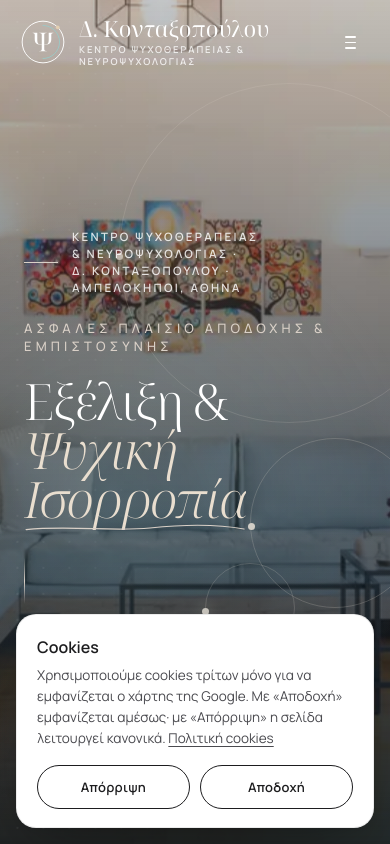
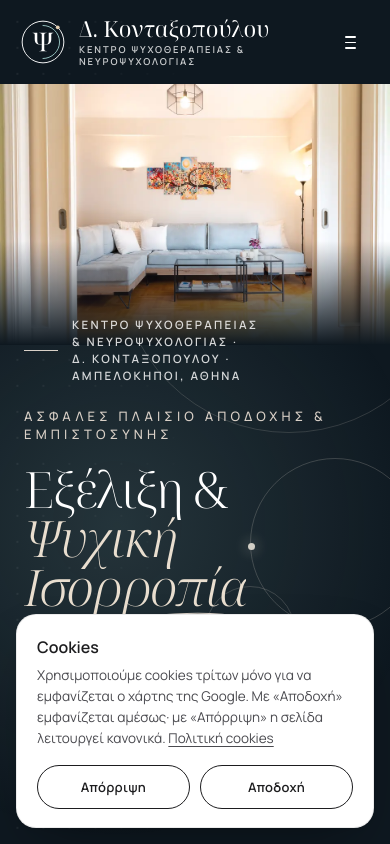
Before and after one commit to agelmet/KONTAKSOPOULOU, a plain HTML site: page index.html in a window 390 px wide. Shown: the top 844 px of the page. Drawn offline with Linux system fonts and the light colour scheme.

Commit message:
Phone hero fit: photo shown whole above the text on phones; desktop unchanged [skip netlify]
Co-Authored-By: Claude Opus 5.5 <noreply@anthropic.com>
Claude-Session: https://claude.ai/code/session_01TAdDcsEmgUgJ1rLWKDs9Ds

```diff
--- a/index.html
+++ b/index.html
@@ -44,7 +44,13 @@
 @media (prefers-reduced-motion:reduce){.advon-ck{animation:none}}
 </style>
 <script type="application/ld+json" id="advon-webpage">{"@context":"https://schema.org","@type":"WebPage","@id":"https://dkontaxopoulou.gr/#webpage","url":"https://dkontaxopoulou.gr/","name":"Κέντρο Ψυχοθεραπείας & Νευροψυχολογίας Αμπελόκηποι | Δ. Κονταξοπούλου","inLanguage":"el","dateModified":"2026-11-11","description":"Κέντρο ψυχοθεραπείας & νευροψυχολογίας στους Αμπελοκήπους, Αθήνα. Ψυχοθεραπεία CBT, DBT, Συστημική, EMDR και νευροψυχολογική αξιολόγηση. Μιχαλακοπούλου 155.","isPartOf":{"@id":"#website"},"about":{"@id":"#practice"}}</script>
-</head>
+<style id="phone-fit">@media (max-width:760px){
+#top.hero{min-height:0!important;height:auto!important;display:flex!important;flex-direction:column;background:#0e1820}
+#top .hero-ph{position:relative!important;inset:auto!important;height:auto!important;margin-top:84px;order:-1;transform:none!important;z-index:0!important}
+#top .hero-ph img{position:static!important;width:100%!important;height:auto!important;object-fit:contain!important;transform:none!important;animation:none!important;display:block;filter:none!important}
+#top .hero-ph::before{display:none!important}
+#top .hero-ph::after{content:""!important;position:absolute!important;left:0!important;right:0!important;top:auto!important;bottom:-1px!important;height:40%!important;background:linear-gradient(rgba(14,24,32,0),#0e1820)!important;display:block!important;opacity:1!important}
+#top .hero-in{padding-top:0!important;margin-top:-28px;min-height:0!important;padding-bottom:44px}}</style></head>
 <body>
 <a class="vh" href="#main">Μετάβαση στο περιεχόμενο</a>
 <div class="intro" aria-hidden="true"><div class="cols"></div><div class="stage"><div><svg class="mk" viewBox="0 0 64 64" aria-hidden="true"><circle class="r1" cx="32" cy="32" r="29" pathLength="1"/><path class="r2" pathLength="1" d="M32 9a23 23 0 0 1 0 46"/><path class="ps" transform="translate(17.1 44.85) scale(.036 -.036)" d="M271 0V10H284Q311 10 329.5 18.0Q348 26 357.0 42.0Q366 58 366 82V249H333Q259 249 212.0 267.5Q165 286 139.5 318.0Q114 350 104.0 390.5Q94 431 94 476V632Q94 664 83.0 679.0Q72 694 53.5 699.0Q35 704 12 704V714H193V441Q193 378 205.5 337.5Q218 297 250.5 278.0Q283 259 343 259H366V636Q366 659 357.0 674.0Q348 689 329.5 696.5Q311 704 284 704H271V714H557V704H544Q517 704 498.5 696.0Q480 688 471.0 672.0Q462 656 462 632V259H485Q546 259 578.0 278.0Q610 297 622.5 337.5Q635 378 635 441V714H816V704Q794 704 775.0 699.0Q756 694 745.0 679.0Q734 664 734 632V476Q734 431 724.0 390.5Q714 350 688.5 318.0Q663 286 616.0 267.5Q569 249 495 249H462V82Q462 58 471.0 42.0Q480 26 498.5 18.0Q517 10 544 10H557V0Z"/><circle class="dt" cx="52.5" cy="11.5" r="2.6"/></svg><div class="iname"><span>Δ. Κονταξοπούλου</span></div><div class="isub">Κέντρο Ψυχοθεραπείας &amp; Νευροψυχολογίας</div></div></div></div>
```
